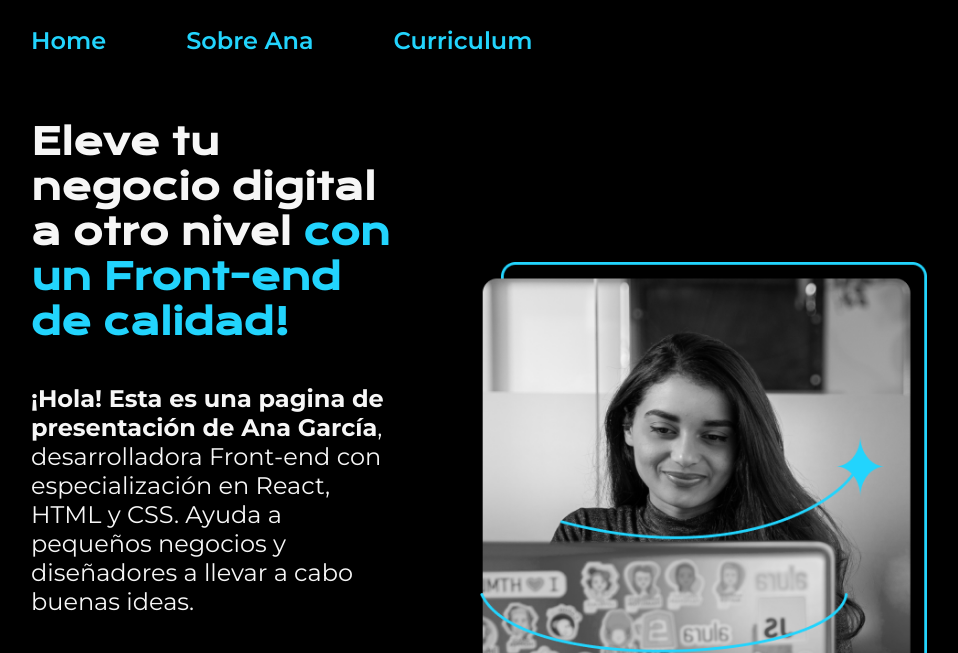
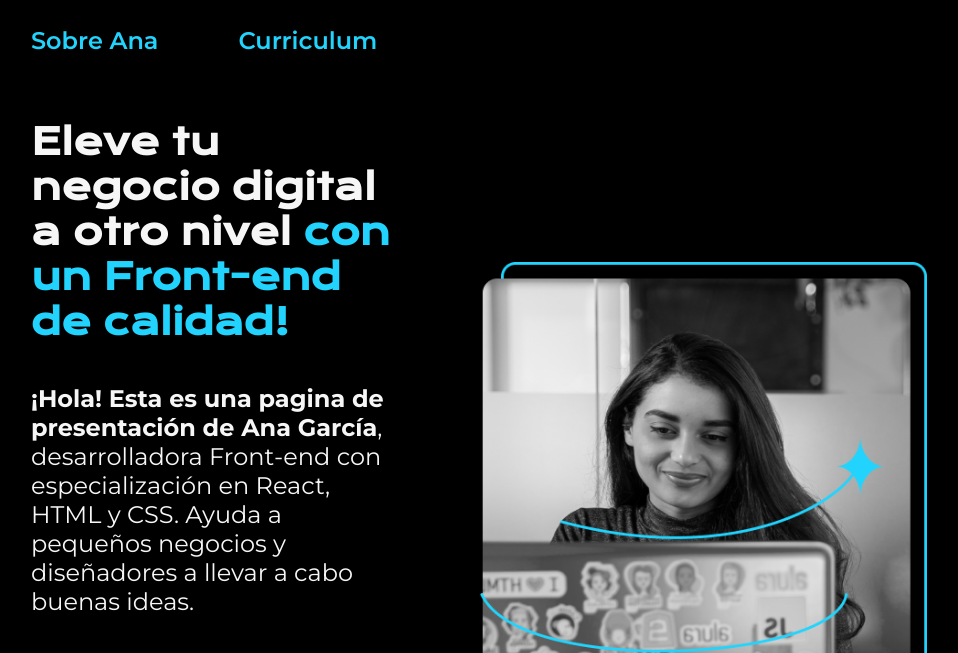
Before and after one commit to Roxtceh/Portafolio-Curriculum, a plain HTML site: page index.html in a window 1280 px wide. Shown: the top 653 px of the page, without its empty margins (161-1119 px from the left). Drawn offline with nearby package versions, Linux system fonts and the light colour scheme.

Commit message:
Update index.html
Se elimina enlace que reenvía a la misma pagina

```diff
--- a/index.html
+++ b/index.html
@@ -10,7 +10,6 @@
 <body>
     <header class="header">
         <nav class="header_menu">
-            <a href="index.html" class="header_menu_link">Home</a>
             <a href="about.html" class="header_menu_link">Sobre Ana</a>
             <a href="curriculum.html" class="header_menu_link">Curriculum</a>
         </nav>
@@ -33,4 +32,5 @@
         <p>Desarrollado por Héctor Hugo Avilés Chacón</p>
     </footer>
 </body>
+
 </html>
```
